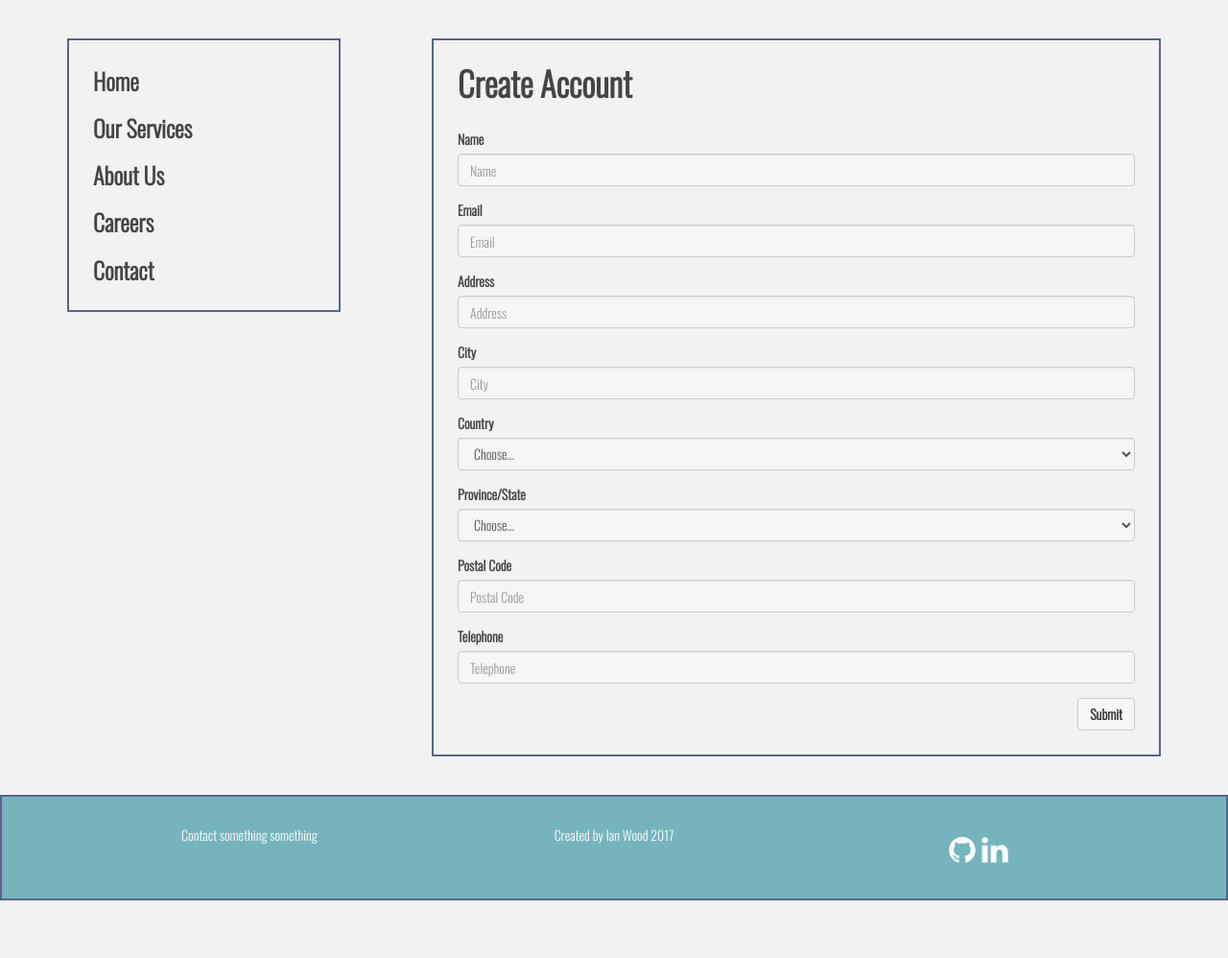
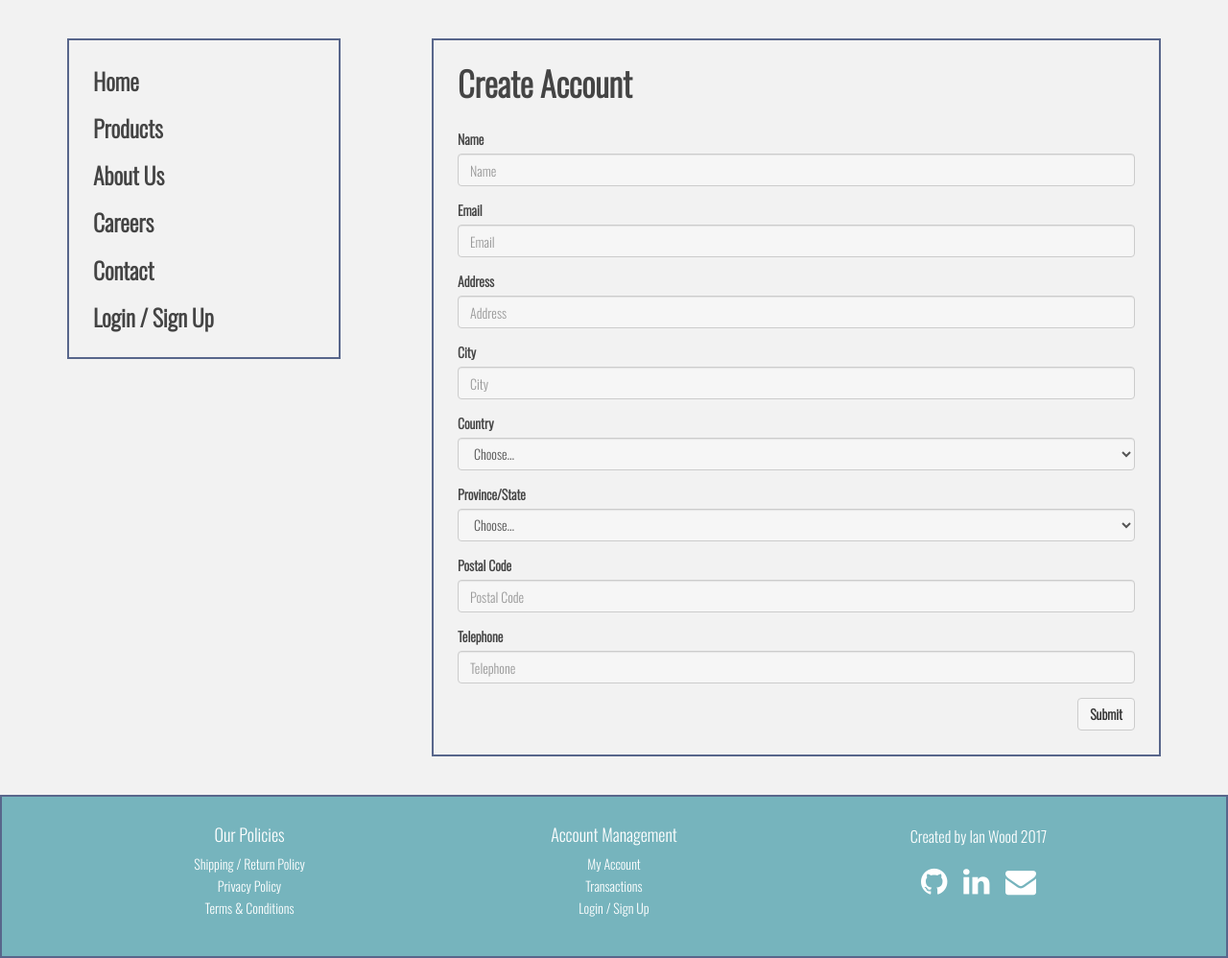
Before and after one commit to iancawood/RaceRosterChallenge, a PHP site: page / in a window 1280 px wide. Shown: the part 134-1132 px from the top of the page at 96% size. Before the commit the page ends 1072 px from the top, so only its background shows below. Run offline with PHP 8.4, Linux system fonts and the light colour scheme; some web fonts are replaced.

Commit message:
Styled footer

```diff
--- a/FrontEnd/css/styles.less.css
+++ b/FrontEnd/css/styles.less.css
@@ -67,9 +67,31 @@ body {
   text-align: center;
 }
 .created-by {
-  margin-bottom: 0;
+  font-size: 16px;
 }
-.footer-right .icon-link {
+.list-title {
+  margin-top: 0;
+}
+.footer-link {
+  margin-bottom: 3px;
+}
+.footer-link:last-of-type {
+  margin-bottom: 0px;
+}
+.footer-link a,
+.footer-link a:hover,
+.footer-link a:focus,
+.footer-link a:visited {
+  color: #ffffff;
+}
+.icon-link {
+  margin-right: 10px;
   color: #ffffff;
   font-size: 32px;
 }
+.icon-link:last-of-type {
+  margin-right: 0;
+}
+.icon-link:hover {
+  text-decoration: none;
+}
--- a/FrontEnd/index.html
+++ b/FrontEnd/index.html
@@ -31,8 +31,8 @@
 								</a>
 							</li>
 							<li class="menu-item">
-								<a class="nav-link" href="fakewebsite.com/services">
-									Our Services
+								<a class="nav-link" href="fakewebsite.com/products">
+									Products
 								</a>
 							</li>
 							<li class="menu-item">
@@ -48,6 +48,11 @@
 							<li class="menu-item">
 								<a class="nav-link" href="fakewebsite.com/contact">
 									Contact
+								</a>
+							</li>
+							<li class="menu-item">
+								<a class="nav-link" href="fakewebsite.com/login">
+									Login / Sign Up
 								</a>
 							</li>
 						</ul>
@@ -105,19 +110,65 @@
 			<div class="footer">
 				<div class="container">
 					<div class="col-md-4 footer-left">
-						Contact something something
+						<h4 class="list-title">
+							Our Policies
+						</h4>
+						<nav class="footer-nav">
+							<ul class="footer-menu list-unstyled">
+								<li class="footer-link">
+									<a href="fakewebsite.com/shipping-return">
+										Shipping / Return Policy
+									</a>
+								</li>
+								<li class="footer-link">
+									<a href="fakewebsite.com/Privacy">
+										Privacy Policy
+									</a>
+								</li>
+								<li class="footer-link">
+									<a href="fakewebsite.com/terms-conditions">
+										Terms &amp; Conditions
+									</a>
+								</li>
+							</ul>
+						</nav>
 					</div>
 					<div class="col-md-4 footer-mid">
+						<h4 class="list-title">
+							Account Management
+						</h4>
+						<nav class="footer-nav">
+							<ul class="footer-menu list-unstyled">
+								<li class="footer-link">
+									<a href="fakewebsite.com/account">
+										My Account
+									</a>
+								</li>
+								<li class="footer-link">
+									<a href="fakewebsite.com/transactions">
+										Transactions
+									</a>
+								</li>
+								<li class="footer-link">
+									<a href="fakewebsite.com/login">
+										Login / Sign Up
+									</a>
+								</li>
+							</ul>
+						</nav>
+					</div>
+					<div class="col-md-4 footer-right">
 						<p class="created-by">
 							Created by Ian Wood 2017
 						</p>
-					</div>
-					<div class="col-md-4 footer-right">
 						<a class="icon-link" href="https://github.com/iancawood/RaceRosterChallenge" target="_blank">
 							<i class="fa fa-github" aria-hidden="true"></i>
 						</a>
 						<a class="icon-link" href="https://www.linkedin.com/in/ian-wood-08b234b0/" target="_blank">
 							<i class="fa fa-linkedin" aria-hidden="true"></i>
+						</a>
+						<a class="icon-link" href="mailto:ian.wood108@gmail.com" target="_blank">
+							<i class="fa fa-envelope" aria-hidden="true"></i>
 						</a>
 					</div>
 				</div>
```
Also changed, not shown: FrontEnd/css/styles.less (+30 -4 lines).
